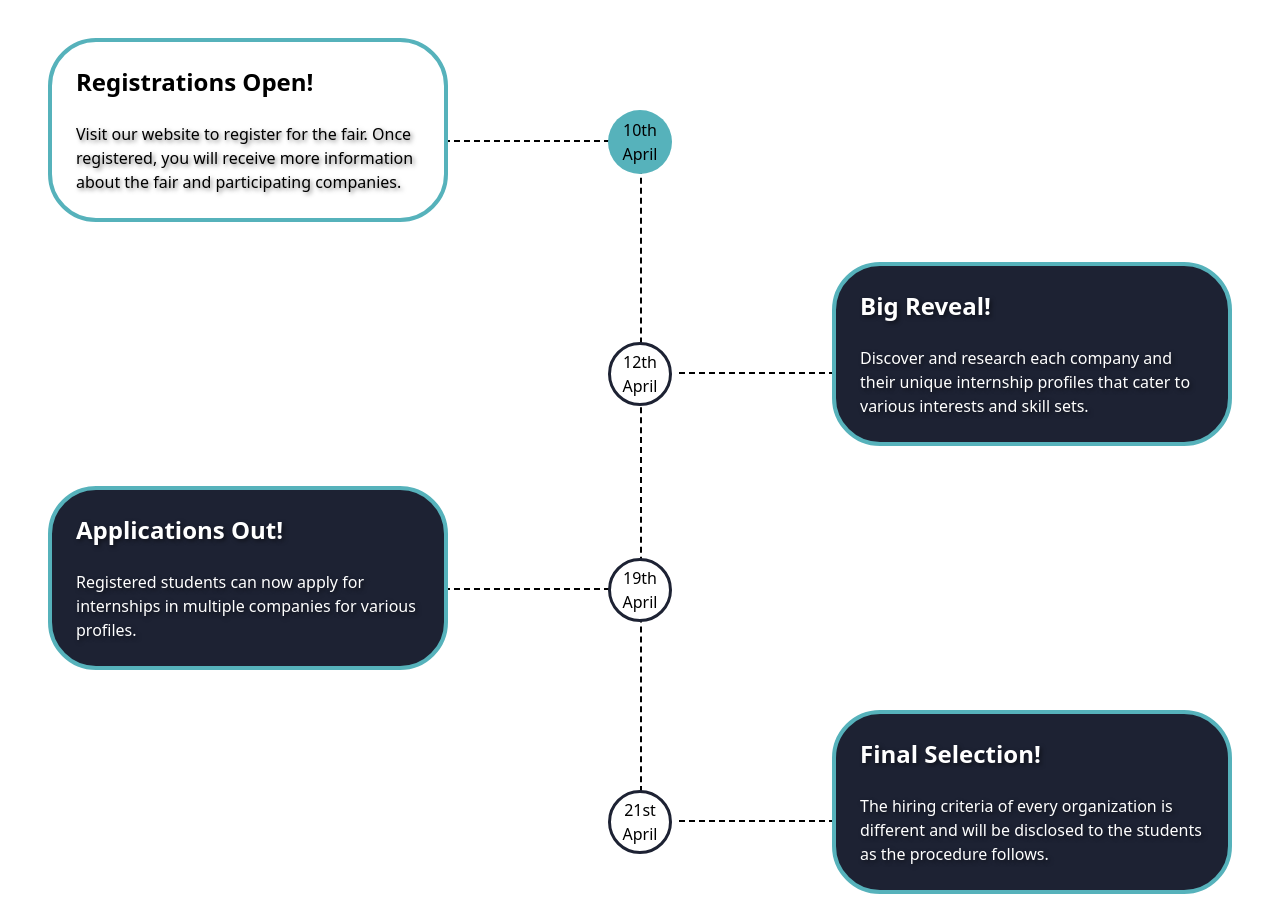
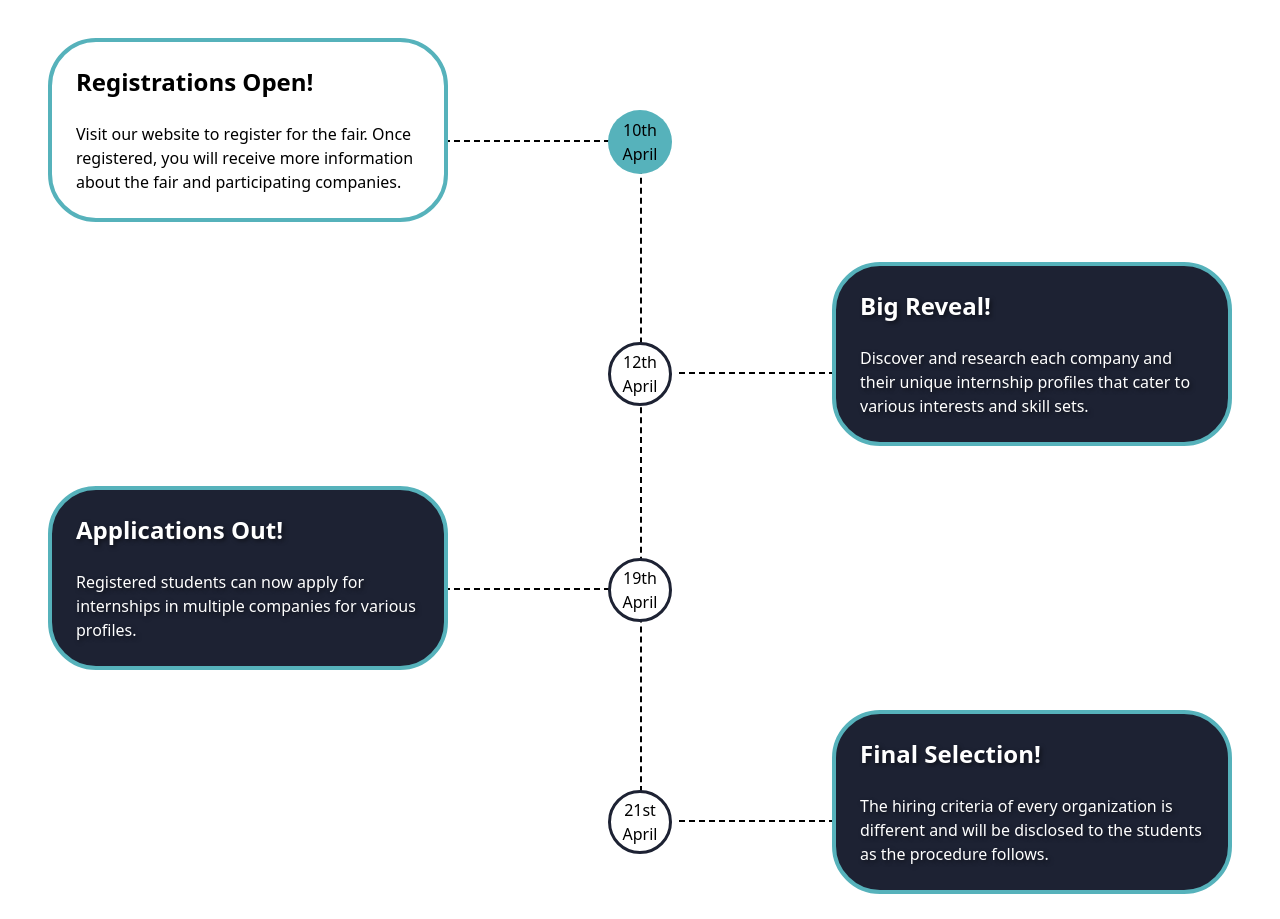
Before and after one commit to Sharathchandra345/anubhava_frontend, a React (Vite) app: page / in a window 1280 px wide. Shown: the part 1800-2719 px from the top of the page. Built offline with nearby package versions, Linux system fonts and the light colour scheme; no server answers.

Commit message:
shadow timeline

```diff
--- a/src/components/HomeComponents/NewHomeTimeline.jsx
+++ b/src/components/HomeComponents/NewHomeTimeline.jsx
@@ -32,7 +32,7 @@ const NewHomeTimeline = () => {
           <div className="justify-center items-center w-full">
             <p
               className=" mt-6 text-md w-full"
-              style={{ textShadow: "2px 2px 4px rgba(0, 0, 0, 0.5)" }}
+              style={{ textShadow: "2px 2px 4px rgba(255, 255, 255, 0.5)" }}
             >
               Visit our website to register for the fair. Once registered, you
               will receive more information about the fair and participating
```
